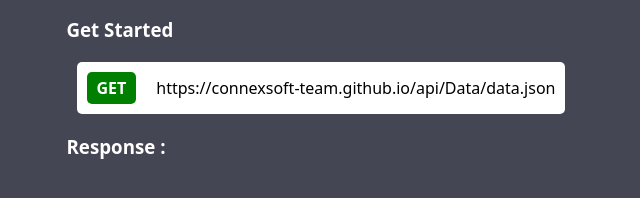
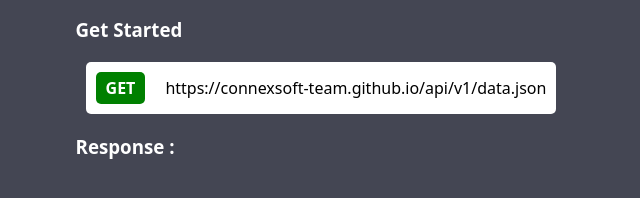
Before and after one commit to Connexsoft-Team/api, a plain HTML site: page index.html in a window 1280 px wide. Shown: the part 208-406 px from the top of the page, without its empty margins (319-959 px from the left). Drawn offline with Linux system fonts and the light colour scheme.

Commit message:
update swagger detail

```diff
--- a/index.html
+++ b/index.html
@@ -66,7 +66,7 @@
                 <div class="api-docs">
                     <div class="get">
                         <p class="get-method">GET</p>
-                        <p style="color: black;">https://connexsoft-team.github.io/api/Data/data.json</p>
+                        <p style="color: black;">https://connexsoft-team.github.io/api/v1/data.json</p>
                     </div>
                     <div class="response" style="margin: 20px 0px">
                         <h3 style="margin: 20px 0px">Response : </h3>
```
